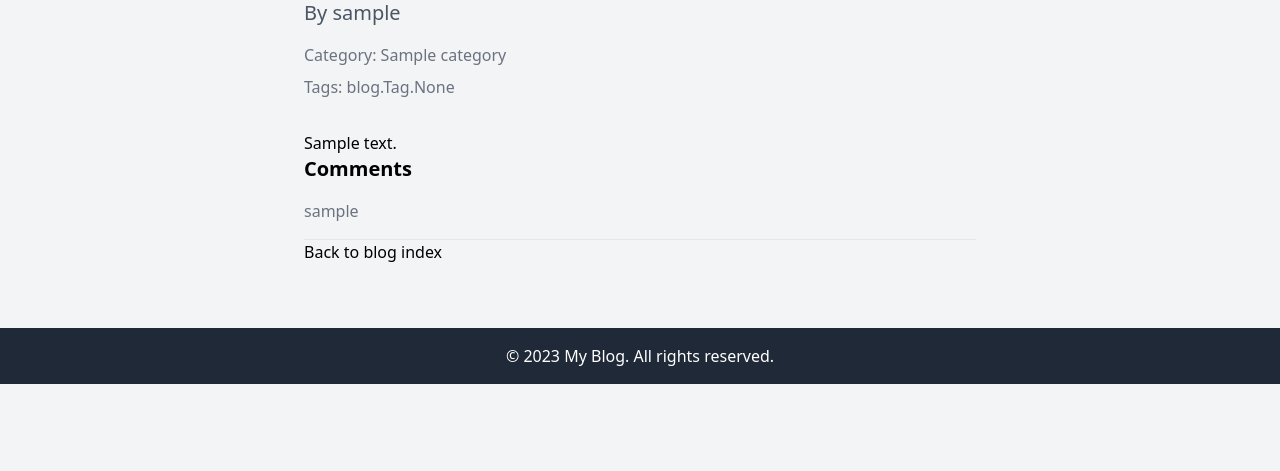
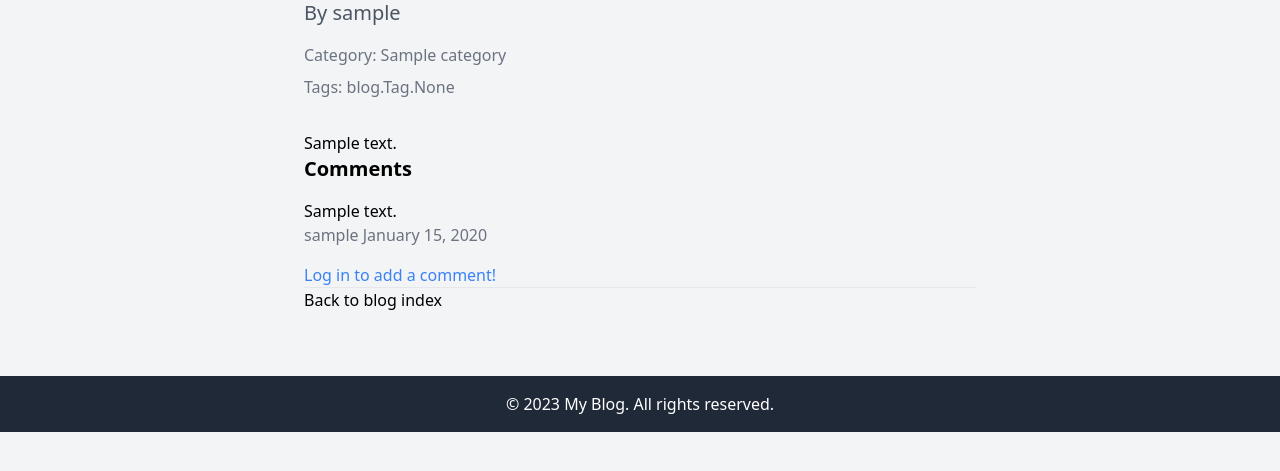
Before and after one commit to SoSaymon/blog-template, a Django app: page /blog/post/1/ in a window 1280 px wide. Shown: the part 153-624 px from the top of the page. Run offline with Django 4.2, Linux system fonts and the light colour scheme; tables that the repository leaves empty hold one stand-in row (values such as "Sample post"); style sheets or scripts are compiled from the project's sources.

Commit message:
Add comment handling

```diff
--- /dev/null
+++ b/blog/forms/__init__.py
@@ -0,0 +1 @@
+from .comment import CommentForm
--- /dev/null
+++ b/blog/forms/comment.py
@@ -0,0 +1,16 @@
+from django import forms
+from blog.models import Comment
+
+
+class CommentForm(forms.ModelForm):
+    class Meta:
+        model = Comment
+        fields = ('content',)
+        widgets = {
+            'content': forms.Textarea(attrs={'class': 'form-control', 'rows': 5, 'placeholder': 'Write your comment '
+                                                                                                'here...',
+                                             'style': 'resize:none;'}),
+        }
+        labels = {
+            'content': '',
+        }
--- a/blog/templates/blog/post_detail.html
+++ b/blog/templates/blog/post_detail.html
@@ -14,14 +14,25 @@
             <h3 class="text-xl font-bold mb-4">Comments</h3>
             {% for comment in post.comments.all %}
                 <div class="mb-4">
-                    <p class="text-gray-500 mb-2">{{ comment.author }}</p>
-                    <p class="text-gray-500 mb-2">{{ comment.date|date:"F j, Y" }}</p>
-                    <p class="mb-2">{{ comment.text|linebreaks }}</p>
+                    <p class="mb-2">{{ comment.content|linebreaks }}</p>
+                    <p class="text-gray-500 mb-2">{{ comment.author }} {{ comment.created_at|date:"F j, Y" }}</p>
+                    <p class="text-gray-500 mb-2"></p>
                 </div>
             {% empty %}
                 <p>There are no comments yet.</p>
             {% endfor %}
         </div>
+        {% if user.is_authenticated %}
+            <form method="POST">
+                {% csrf_token %}
+                <div class="flex">
+                    {{ comment_form }}
+                    <button class="bg-blue-500 hover:bg-blue-700 text-white font-semibold py-2 px-4 rounded" type="submit">Add comment <i class="fas fa-comments"></i></button>
+                </div>
+            </form>
+        {% else %}
+            <a class="text-blue-500 hover:text-blue-700" href="{% url 'login' %}?next={{request.path}}">Log in to add a comment!</a><br>
+        {% endif %}
         <hr>
         <a href="{% url 'index' %}">Back to blog index</a>
     </div>
--- a/blog/views/posts.py
+++ b/blog/views/posts.py
@@ -1,7 +1,9 @@
-
+from django.shortcuts import redirect
 from django.views import generic
 
-from blog.models import Post
+from blog.models import Post, Comment
+from blog.forms import CommentForm
+
 
 class PostListView(generic.ListView):
     model = Post
@@ -13,3 +15,25 @@
 class PostDetailView(generic.DetailView):
     model = Post
     context_object_name = 'post'
+
+    def get_context_data(self, **kwargs):
+        context = super().get_context_data(**kwargs)
+        context['comments'] = Comment.objects.filter(post=self.object, approved=True)
+        context['comment_form'] = CommentForm()
+        return context
+
+    def post(self, request, *args, **kwargs):
+        post = self.get_object()
+        form = CommentForm(request.POST)
+
+        if form.is_valid():
+            comment = form.save(commit=False)
+            comment.post = post
+            comment.author = request.user
+            comment.save()
+            return redirect('post-detail', pk=post.pk)  # Redirect to the post detail page
+
+        # If the form is invalid, render the detail view with the form and existing comments
+        context = self.get_context_data()
+        context['comment_form'] = form
+        return self.render_to_response(context)
```
